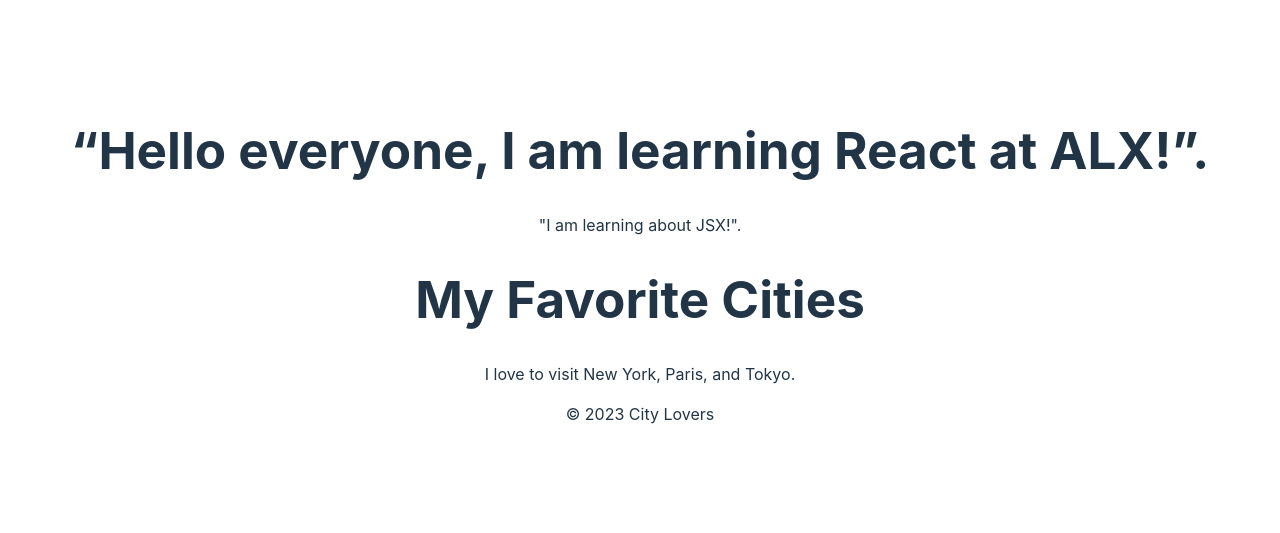
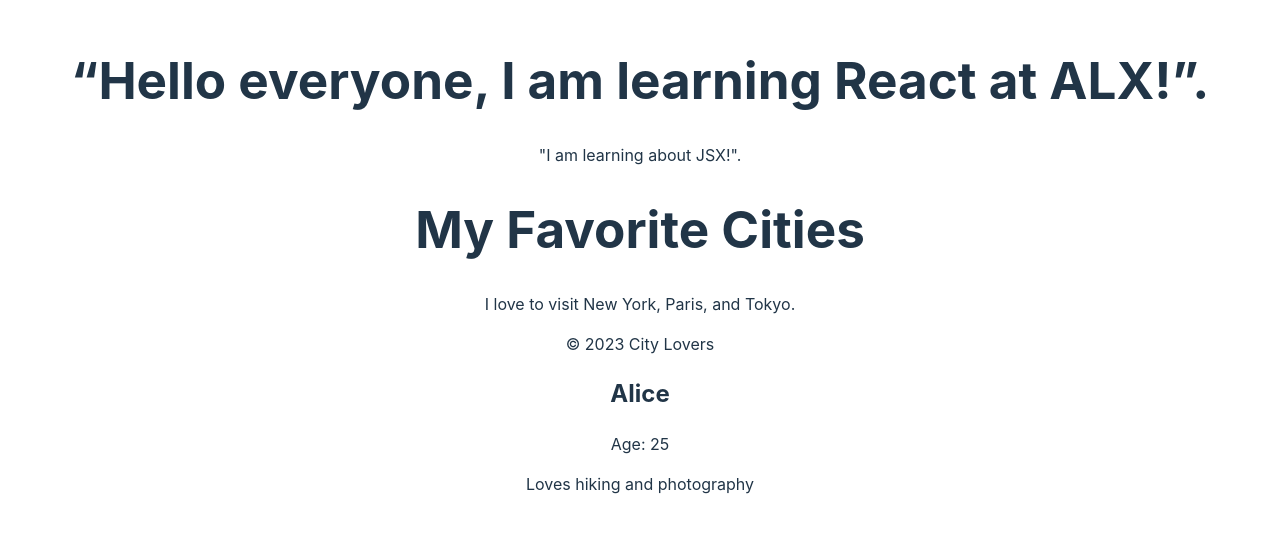
Before and after one commit to gracey08/alx-fe-reactjs, a React (Vite) app in the folder alx-react-app/: page / in a window 1280 px wide. Shown: the part 135-668 px from the top of the page. Built offline with nearby package versions, Linux system fonts and the light colour scheme.

Commit message:
new update app

```diff
--- a/alx-react-app/src/App.jsx
+++ b/alx-react-app/src/App.jsx
@@ -6,6 +6,7 @@
 import Header from './components/Header';
 import MainContent from './components/MainContent';
 import Footer from './components/Footer';
+import UserProfile from './components/UserProfile';
 
 function App() {
   return (
@@ -14,6 +15,7 @@
       <Header />
       <MainContent />
       <Footer />
+      <UserProfile name="Alice" age="25" bio="Loves hiking and photography" />
     </div>
   );
 
--- /dev/null
+++ b/alx-react-app/src/components/UserProfile.jsx
@@ -0,0 +1,13 @@
+import React from 'react';
+
+const UserProfile = (props) => {
+  return (
+    <div>
+      <h2>{props.name}</h2>
+      <p>Age: {props.age}</p>
+      <p>{props.bio}</p>
+    </div>
+  );
+};
+
+export default UserProfile;
```
